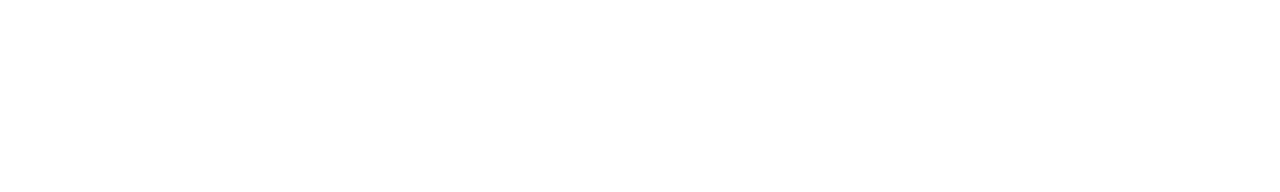
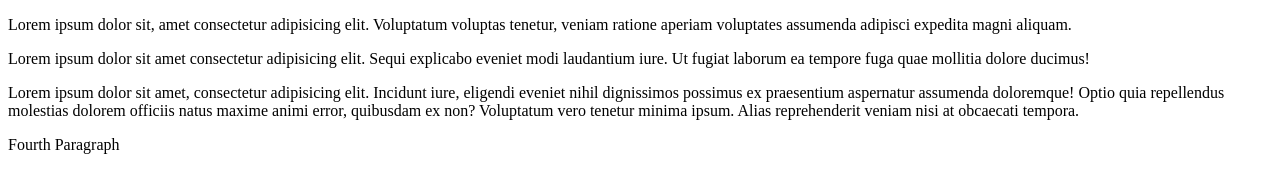
Before and after one commit to cmlowerence/30DaysOfJS, a plain HTML site: page D_21/Exercise/index.html in a window 1280 px wide. Drawn offline with Linux system fonts and the light colour scheme.

Commit message:
D_21 Exercise Level Completed

```diff
--- a/D_21/Exercise/exercise.js
+++ b/D_21/Exercise/exercise.js
@@ -1 +1,64 @@
 console.log('Hello there, This is exercise')
+// Exercise Level 1
+{
+    const Q_1 = 'Create an index.html file and put four p elements as above : Get the first paragraph using document.querySelector(tagName)';
+    console.log('%cexercise.js line:4 Q_1', 'color: white; background-color: #007acc;', Q_1);
+    {
+        const para = document.querySelector('p');
+        console.log(para);
+    }
+
+    const Q_2 = 'Get each of the paragraph using document.querySelector("#id") and by their ID';
+    console.log('%cexercise.js line:12 Q_2', 'color: white; background-color: #007acc;', Q_2);
+    {
+        const para1 = document.querySelector('#p1');
+        const para2 = document.querySelector('#p2');
+        const para3 = document.querySelector('#p3');
+        const para4 = document.querySelector('#p4');
+        console.log(para1);
+        console.log(para2);
+        console.log(para3);
+        console.log(para4);
+    }
+
+    const Q_3 = 'Get all the p as nodeList using document.querySelectorAll(tagname) by their tagName';
+    console.log('%cexercise.js line:25 Q_3', 'color: white; background-color: #007acc;', Q_3);
+    {
+        const paras = document.querySelectorAll('p');
+        console.log(paras);
+    }
+
+    const Q_4 = 'Loop through the nodeList and get the text content of each paragraph';
+    console.log('%cexercise.js line:32 Q_4', 'color: white; background-color: #007acc;', Q_4);
+    {
+        const paras = document.querySelectorAll('p');
+        paras.forEach((e,i)=>{
+            console.log(`Para : ${i+1}`)
+            console.log(e.textContent)
+        })
+    }
+
+    const Q_5 = 'Set a text content to paragraph the fourth paragraph, Fourth Paragraph';
+    console.log('%cexercise.js line:42 Q_5', 'color: white; background-color: #007acc;', Q_5);
+    {
+        let para4 = document.querySelector('#p4');
+        para4.textContent = 'Fourth Paragraph'
+    }
+
+    const Q_6 = 'Set id and class attribute for all the paragraphs using different attribute setting methods.';
+    console.log('%cexercise.js line:49 Q_6', 'color: white; background-color: #007acc;', Q_6);
+    {
+        const paras = document.querySelectorAll('p');
+        paras[0].classList.add('para1');
+        paras[0].setAttribute('id','unique1');
+        paras[1].classList = 'para2';
+        paras[1].id = 'unique2';
+        paras[2].classList.add('para3');
+        paras[2].setAttribute('id','unique3');
+        paras[3].classList = 'para4';
+        paras[3].setAttribute('id','unique4');
+
+        console.log(paras)
+
+    }
+}
--- a/D_21/Exercise/index.html
+++ b/D_21/Exercise/index.html
@@ -8,7 +8,17 @@
 </head>
 
 <body>
+    <p id="p1">Lorem ipsum dolor sit, amet consectetur adipisicing elit. Voluptatum voluptas tenetur, veniam ratione aperiam voluptates assumenda adipisci expedita magni aliquam.
+    </p>
 
+    <p id="p2">Lorem ipsum dolor sit amet consectetur adipisicing elit. Sequi explicabo eveniet modi laudantium iure. Ut fugiat laborum ea tempore fuga quae mollitia dolore ducimus!
+    </p>
+
+    <p id="p3">Lorem ipsum dolor sit amet, consectetur adipisicing elit. Incidunt iure, eligendi eveniet nihil dignissimos possimus ex praesentium aspernatur assumenda doloremque! Optio quia repellendus molestias dolorem officiis natus maxime animi error, quibusdam ex non? Voluptatum vero tenetur minima ipsum. Alias reprehenderit veniam nisi at obcaecati tempora.
+    </p>
+
+    <p id="p4">Lorem ipsum dolor, sit amet consectetur adipisicing elit. Reiciendis sint in reprehenderit error ipsa, incidunt vitae! Aliquid dolor optio voluptate dolorem quia praesentium commodi.
+    </p>
     <script src="./exercise.js"></script>
 </body>
 
```
